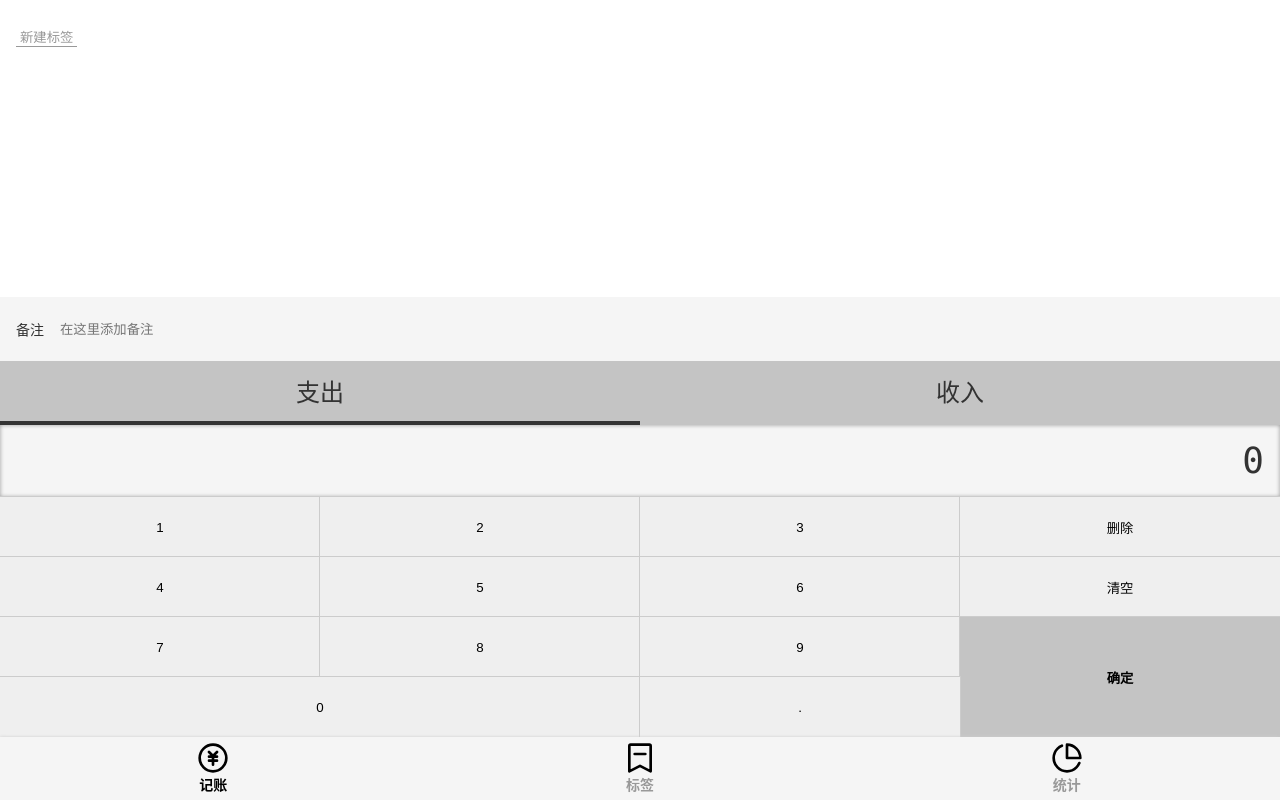
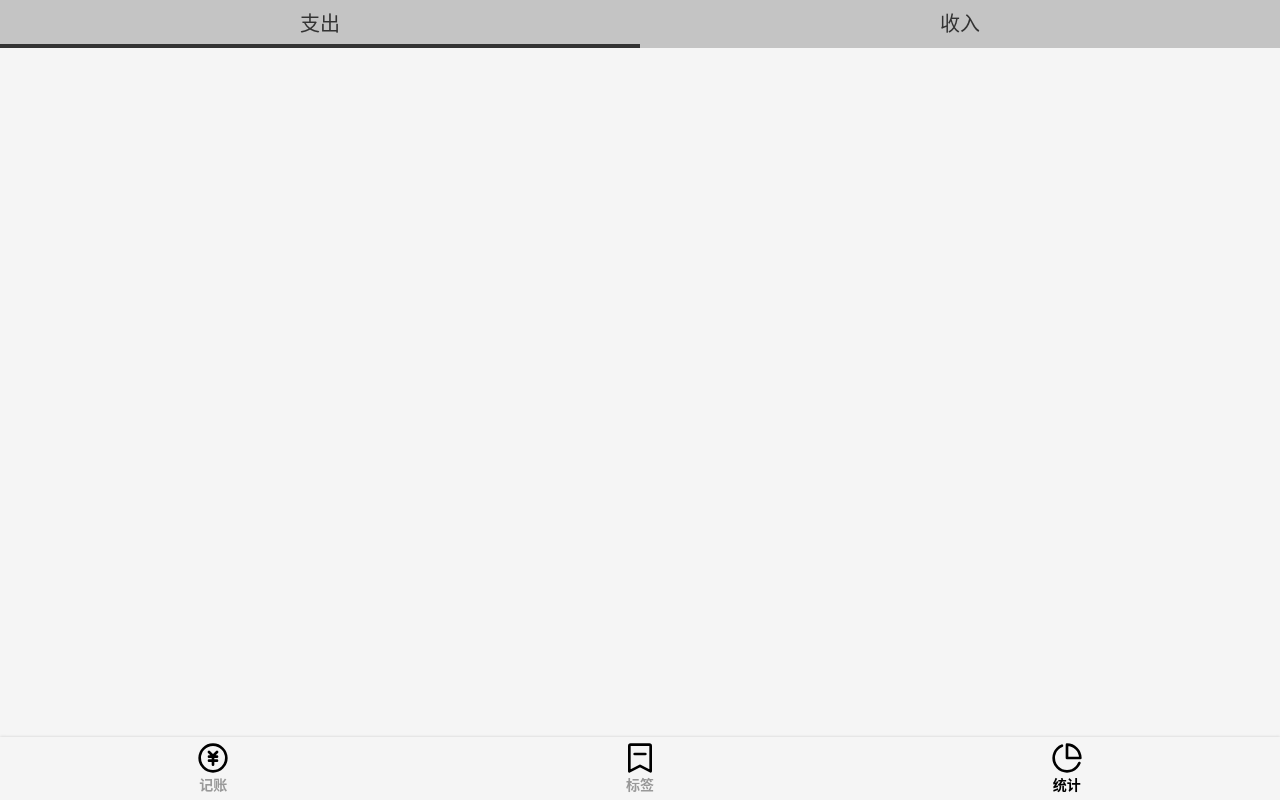
Before and after one commit to fgh319/keepAccounts, a Vue app: page /#/statistics in a window 1280 px wide. Before the commit this address led to /#/money. Built offline with nearby package versions, Linux system fonts and the light colour scheme.

Commit message:
完成统计页面

```diff
--- a/package.json
+++ b/package.json
@@ -10,6 +10,7 @@
   },
   "dependencies": {
     "core-js": "^3.8.3",
+    "dayjs": "^1.11.7",
     "register-service-worker": "^1.7.2",
     "vue": "^2.6.14",
     "vue-class-component": "^7.2.3",
--- a/src/assets/styles/reset.scss
+++ b/src/assets/styles/reset.scss
@@ -24,7 +24,3 @@ ol {
 :focus {
   outline: none;
 }
-
-h1,h2,h3,h4,h5,h6 {
-  font-weight: normal;
-}
--- a/src/components/Statistics/Tabs.vue
+++ b/src/components/Statistics/Tabs.vue
@@ -24,15 +24,22 @@
 .tabs {
   display: flex;
   font-size: 20px;
-  background: white;
+  background: #c4c4c4;
   li {
     display: flex;
     align-items: center;
     justify-content: center;
     flex-grow: 1;
     height: 48px;
-    &.selected {
-      background: #c4c4c4;
+    position: relative;
+    &.selected::after {
+      content: "";
+      position: absolute;
+      bottom: 0;
+      left: 0;
+      width: 100%;
+      height: 4px;
+      background: #333;
     }
   }
 }
--- a/src/views/Statistics.vue
+++ b/src/views/Statistics.vue
@@ -4,6 +4,7 @@ import { Component } from "vue-property-decorator";
 import store from "@/store";
 import Tabs from "@/components/Statistics/Tabs.vue";
 import TimeTabs from "@/components/Statistics/TimeTabs.vue";
+import dayjs from "dayjs";
 
 @Component({
   components: { TimeTabs, Tabs },
@@ -20,24 +21,44 @@ export default class Statistics extends Vue {
     return store.state.recordList;
   }
 
-  get result() {
-    const hashTable: {
-      [date: string]: {
-        title: string;
-        records: RecordItem[];
-      };
-    } = {};
-    for (let record of this.recordList) {
-      const [date] = record.createdAt!.split("T");
-      hashTable[date] = hashTable[date] || { title: date, records: [] };
-      hashTable[date].records.push(record);
+  get groupedList() {
+    if (this.recordList.length === 0) return [];
+    const clone = JSON.parse(JSON.stringify(this.recordList));
+    const newList = clone.filter((r:RecordItem) => r.type === this.type).sort((a:RecordItem, b:RecordItem) => dayjs(b.createdAt).valueOf() - dayjs(a.createdAt).valueOf());
+    const result:{title: string, records: RecordItem[], total?: number}[] = [{title: dayjs(newList[0].createdAt).format('YYYY-MM-DD'), records: [newList[0]]}];
+    for (let i = 1; i < newList.length; i++) {
+      const current = newList[i];
+      const last = result[result.length - 1];
+      if (dayjs(last.title).isSame(dayjs(current.createdAt), 'day')) {
+        last.records.push(current);
+      } else {
+        result.push({title: dayjs(current.createdAt).format('YYYY-MM-DD'), records: [current]});
+      }
     }
-    console.log(hashTable);
-    return hashTable;
+    result.map(group => {
+      group.total = group.records.reduce((sum, record) => sum + record.amount, 0)
+    })
+    return result;
   }
 
   tagString(tags: string[]) {
     return tags.length === 0 ? '无' : tags.join(',');
+  }
+
+  beautify(title: string) {
+    const date = dayjs(title);
+    const now = dayjs();
+    if (date.isSame(now, 'day')) {
+      return '今天';
+    } else if (date.isSame(now.subtract(1, 'day'), 'day')) {
+      return '昨天';
+    } else if (date.isSame(now.subtract(2, 'day'), 'day')) {
+      return '前天';
+    } else if (date.isSame(now, 'year')) {
+      return date.format('M月D日')
+    } else {
+      return date.format('YYYY年M月D日')
+    }
   }
 }
 </script>
@@ -45,12 +66,12 @@ export default class Statistics extends Vue {
 <template>
   <Layout>
     <Tabs :type.sync="type"></Tabs>
-    <TimeTabs :time.sync="time"></TimeTabs>
+<!--    <TimeTabs :time.sync="time"></TimeTabs>-->
     <ol class="data">
-      <li v-for="group in result" class="group" :key="group.title">
-        <h3 class="title">{{ group.title }}</h3>
+      <li v-for="(group, index) in groupedList" class="group" :key="index">
+        <h4 class="title">{{ beautify(group.title) }}<span>￥{{group.total}}</span></h4>
         <ol class="records">
-          <li v-for="record in group.records" :key="record.createdAt">
+          <li v-for="(record, index) in group.records" :key="index">
             <span>{{tagString(record.tags)}}</span>
             <span class="note">{{record.notes}}</span>
             <span>￥{{record.amount}}</span>
@@ -66,6 +87,9 @@ export default class Statistics extends Vue {
   .title {
     padding: 0 8px;
     line-height: 2em;
+    display: flex;
+    justify-content: space-between;
+    align-items: center;
   }
   .records {
     background: white;
```
Also changed, not shown: .eslintrc.js, 1 other file (tests, documents, lock files or other folders).
